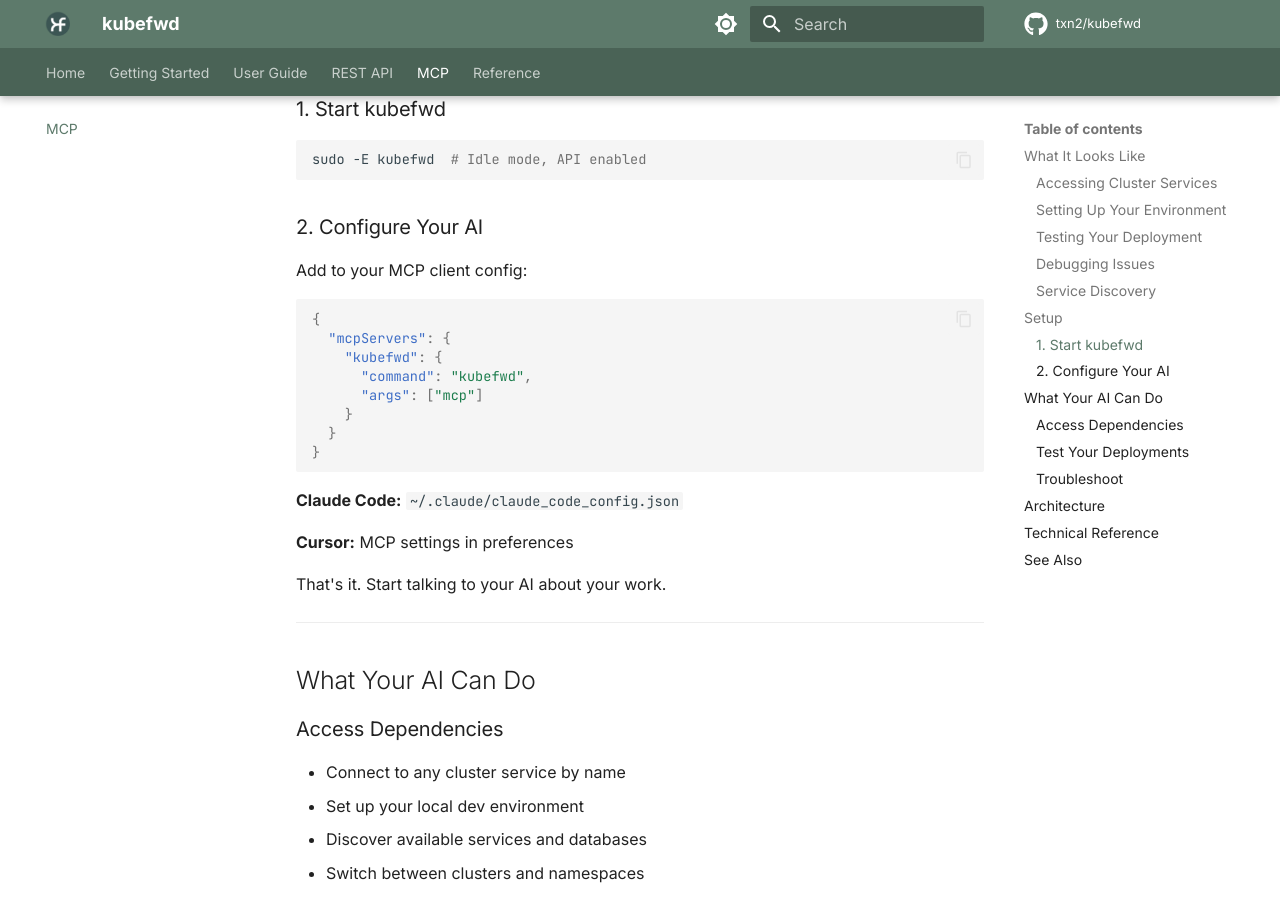
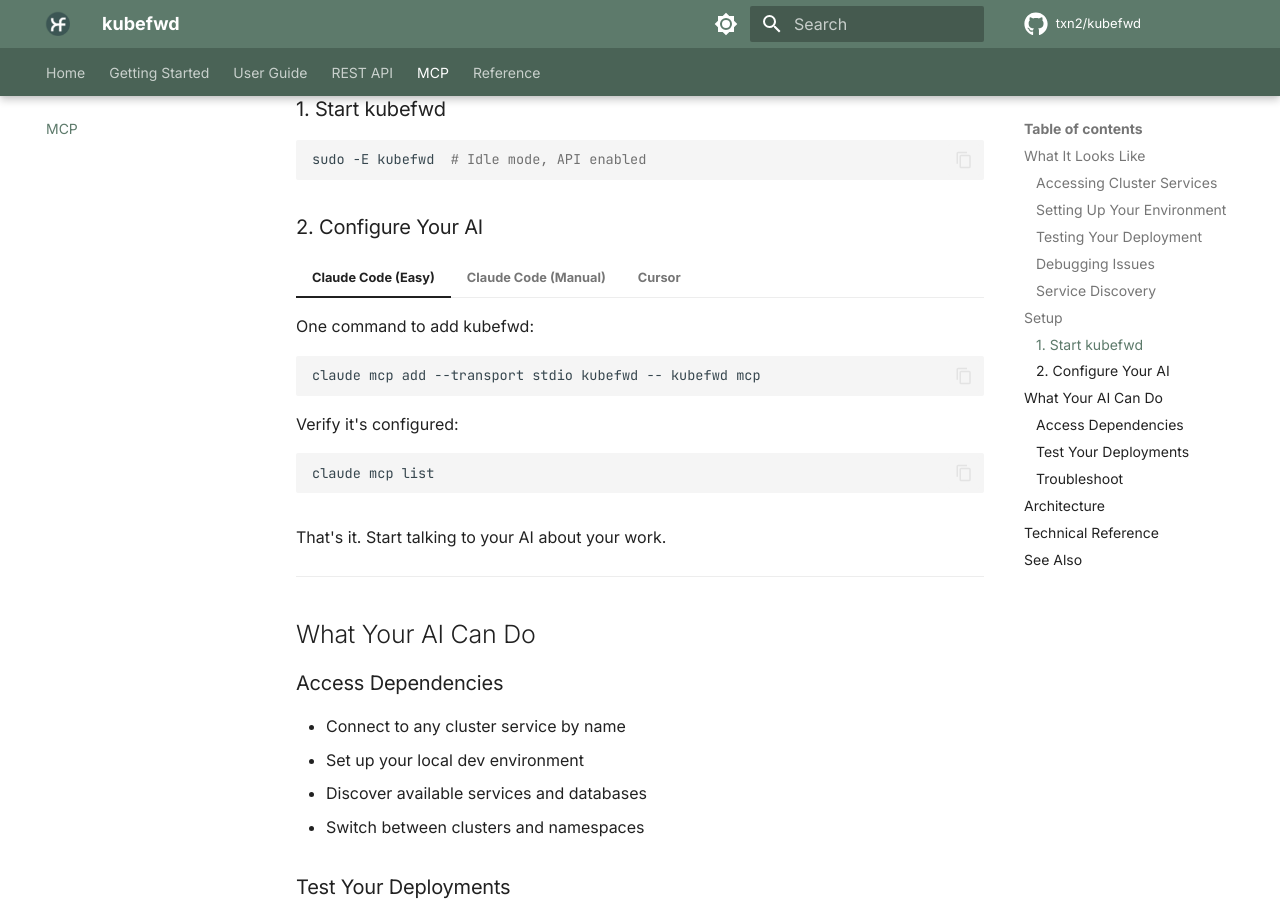
Before and after one commit to txn2/kubefwd, an MkDocs documentation site: the page built from docs/mcp-integration.md, in a window 1280 px wide and 900 px high, scrolled down 1909 px. Built offline with MkDocs 1.6.1 and Material for MkDocs 9.7.7, drawn with Linux system fonts in a browser that asks for light colours; comment, search, counter and statistics services are not loaded; the version menu is left out.

Commit message:
Streamline MCP integration docs with simplified commands and clear configuration examples

````diff
--- a/docs/mcp-integration.md
+++ b/docs/mcp-integration.md
@@ -83,22 +83,49 @@
 
 ### 2. Configure Your AI
 
-Add to your MCP client config:
+=== "Claude Code (Easy)"
 
-```json
-{
-  "mcpServers": {
-    "kubefwd": {
-      "command": "kubefwd",
-      "args": ["mcp"]
+    One command to add kubefwd:
+
+    ```bash
+    claude mcp add --transport stdio kubefwd -- kubefwd mcp
+    ```
+
+    Verify it's configured:
+
+    ```bash
+    claude mcp list
+    ```
+
+=== "Claude Code (Manual)"
+
+    Add to `~/.claude.json`:
+
+    ```json
+    {
+      "mcpServers": {
+        "kubefwd": {
+          "command": "kubefwd",
+          "args": ["mcp"]
+        }
+      }
     }
-  }
-}
-```
+    ```
 
-**Claude Code:** `~/.claude/claude_code_config.json`
+=== "Cursor"
 
-**Cursor:** MCP settings in preferences
+    Add to `~/.cursor/mcp.json` (global) or `.cursor/mcp.json` (project):
+
+    ```json
+    {
+      "mcpServers": {
+        "kubefwd": {
+          "command": "kubefwd",
+          "args": ["mcp"]
+        }
+      }
+    }
+    ```
 
 That's it. Start talking to your AI about your work.
 
````
Also changed, not shown: docs/index.md (+3 -9 lines).
